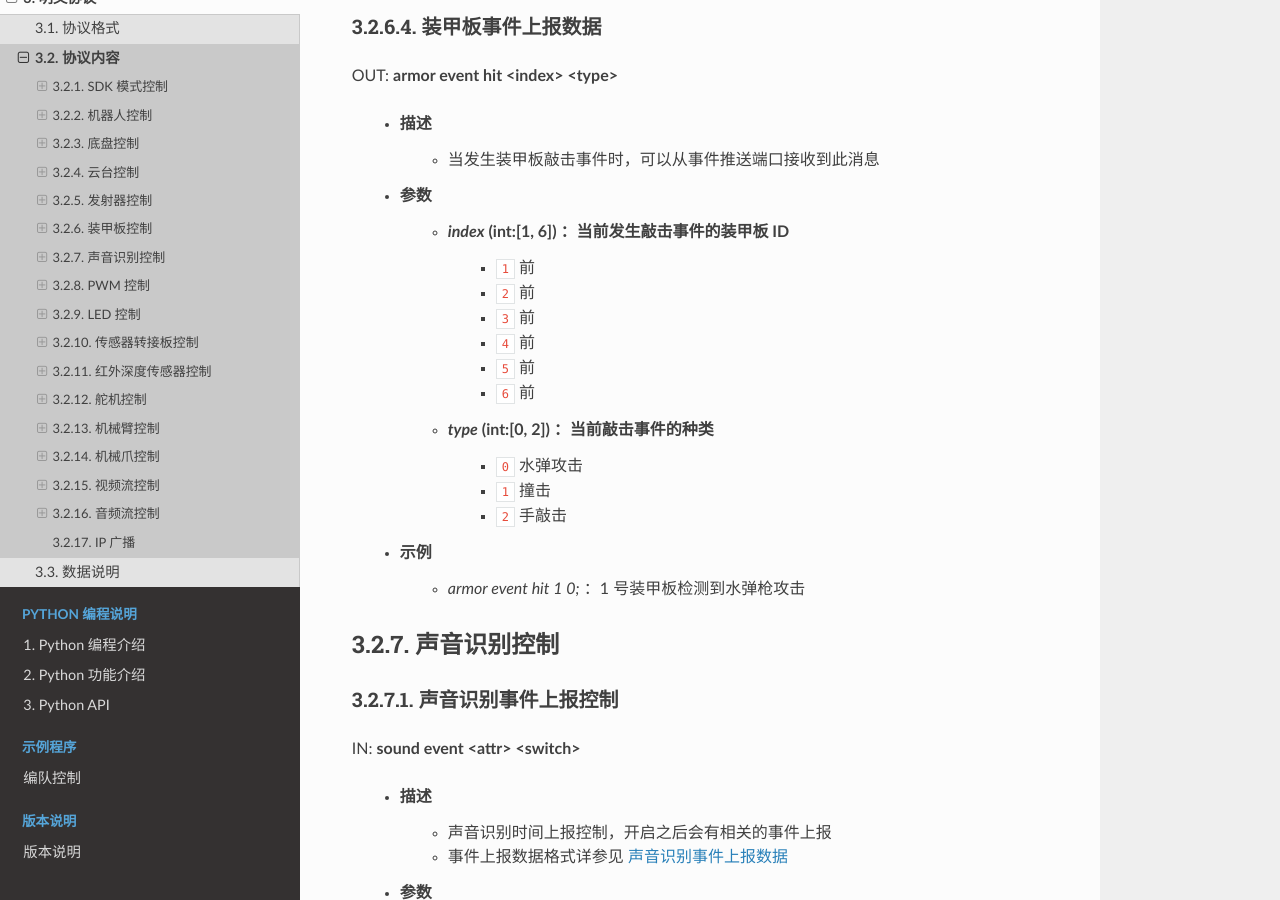
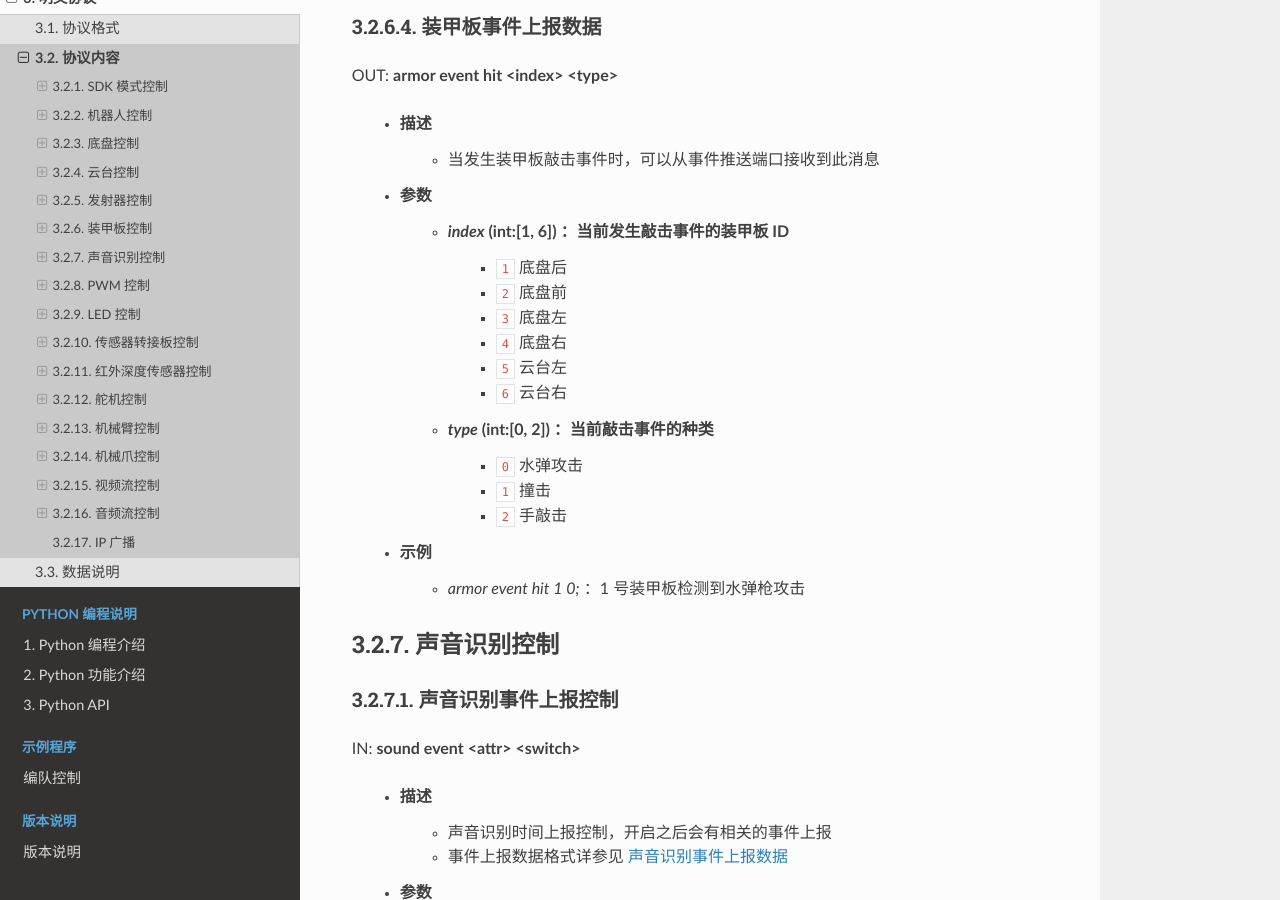
Before and after one commit to dji-sdk/RoboMaster-SDK, a Sphinx documentation site: the page built from docs/sdk/protocol_api.rst, in a window 1280 px wide and 900 px high, scrolled down 11991 px. Built offline with Sphinx 7.4.7 and the Read the Docs theme 2.0.0, drawn with Linux system fonts in a browser that asks for light colours.

Commit message:
doc: 修正“装甲板事件上报数据”装甲板 ID 描述

```diff
--- a/docs/sdk/protocol_api.rst
+++ b/docs/sdk/protocol_api.rst
@@ -468,12 +468,12 @@ OUT: **armor event hit <index> <type>**
         - 当发生装甲板敲击事件时，可以从事件推送端口接收到此消息
     - 参数
         - *index* (int:[1, 6]) ：当前发生敲击事件的装甲板 ID
-            - ``1`` 前
-            - ``2`` 前
-            - ``3`` 前
-            - ``4`` 前
-            - ``5`` 前
-            - ``6`` 前
+            - ``1`` 底盘后
+            - ``2`` 底盘前
+            - ``3`` 底盘左
+            - ``4`` 底盘右
+            - ``5`` 云台左
+            - ``6`` 云台右
         - *type* (int:[0, 2]) ：当前敲击事件的种类
             - ``0`` 水弹攻击
             - ``1`` 撞击
```
